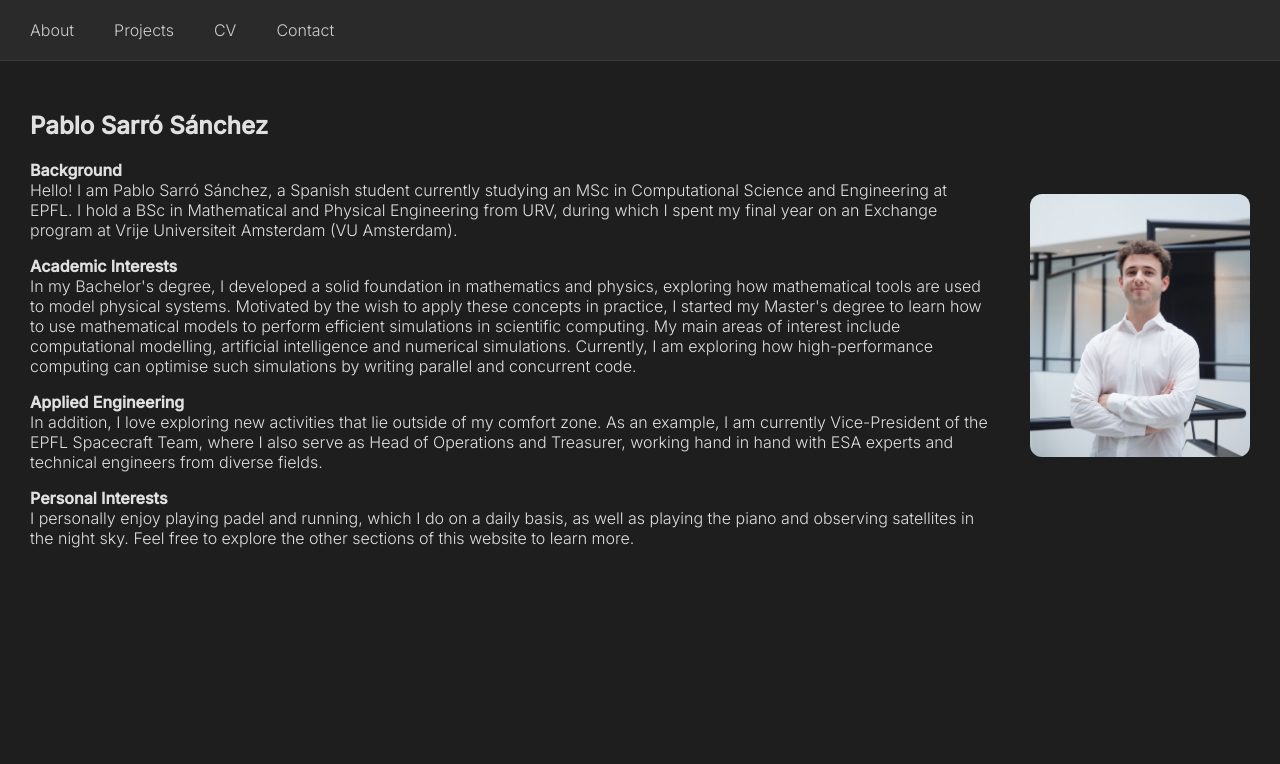
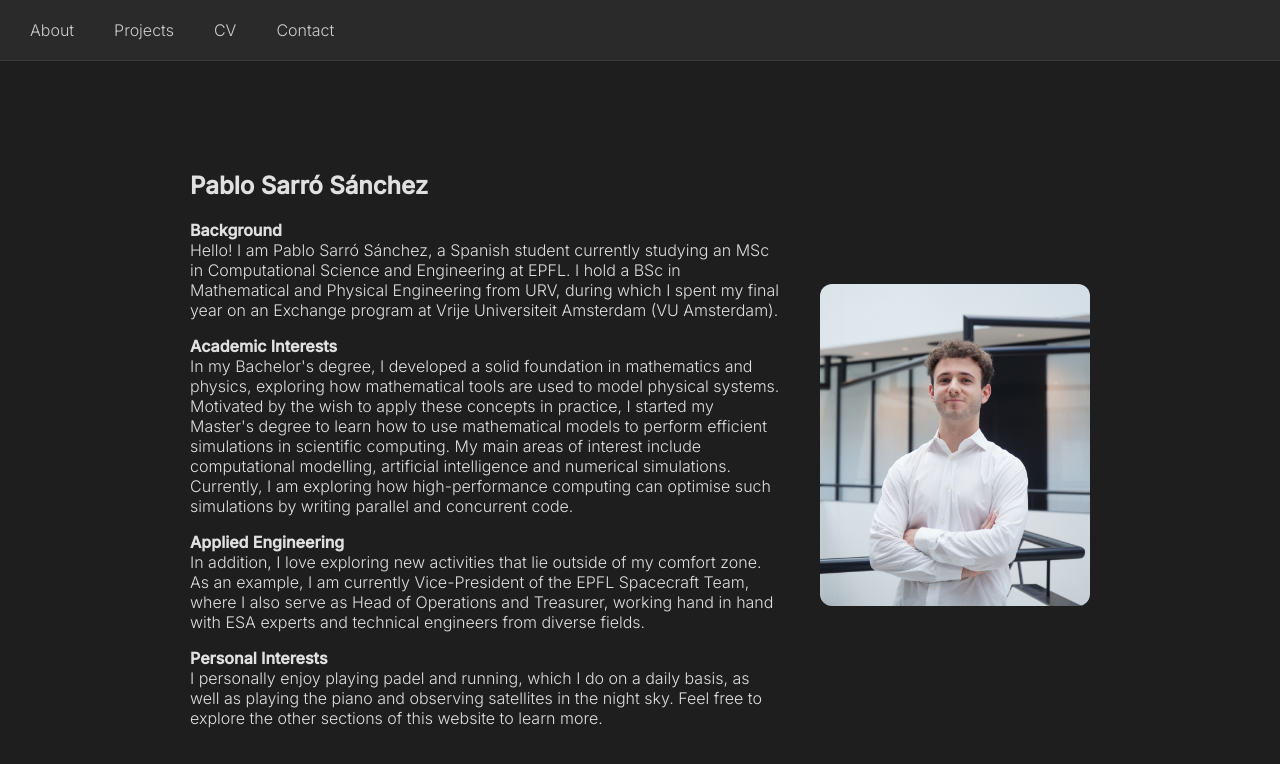
Before and after one commit to PabloSarro/personal-website, a plain HTML site: page index.html in a window 1280 px wide. Drawn offline with Linux system fonts and the light colour scheme.

Commit message:
Small Display Changes

```diff
--- a/css/style.css
+++ b/css/style.css
@@ -5,6 +5,22 @@ body {
     background-color: #1e1e1e;
     color: #e0e0e0;
     /* line-height: 1.6; */
+}
+
+/* Content */
+.content {
+    padding: 30px;
+}
+
+.tab-content {
+    max-width: 900px;
+    margin: 0 auto;
+    padding: 60px;
+    display: none;
+}
+
+.tab-content.active {
+    display: block;
 }
 
 /* Image Control */
@@ -19,7 +35,7 @@ body {
 }
 
 .about-image img {
-    width: 220px;
+    width: 270px;
     height: auto;
     border-radius: 12px;
 }
@@ -42,16 +58,3 @@ body {
 .tab:hover {
     color: white;
 }
-
-/* Content */
-.content {
-    padding: 30px;
-}
-
-.tab-content {
-    display: none;
-}
-
-.tab-content.active {
-    display: block;
-}
```
